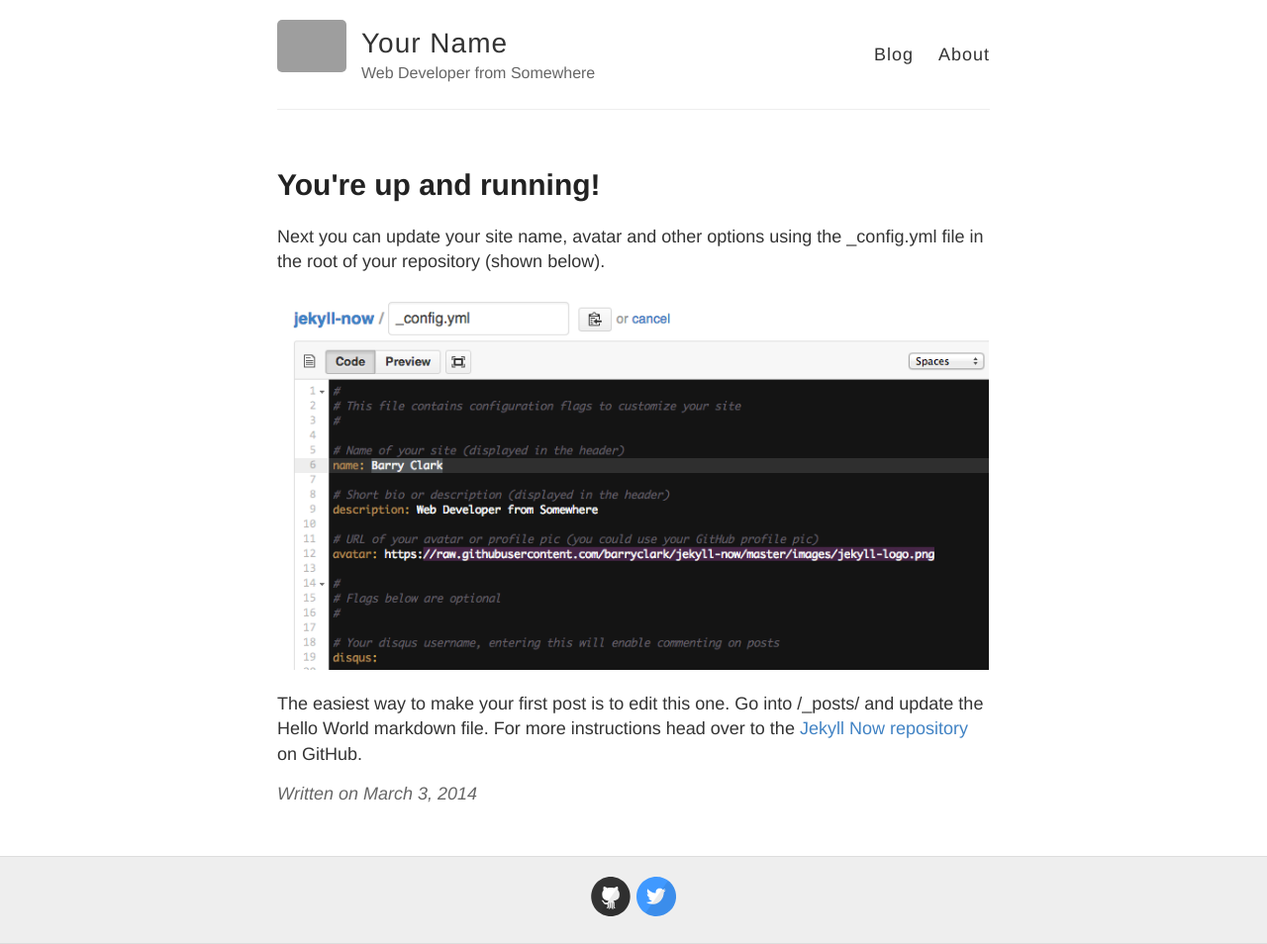
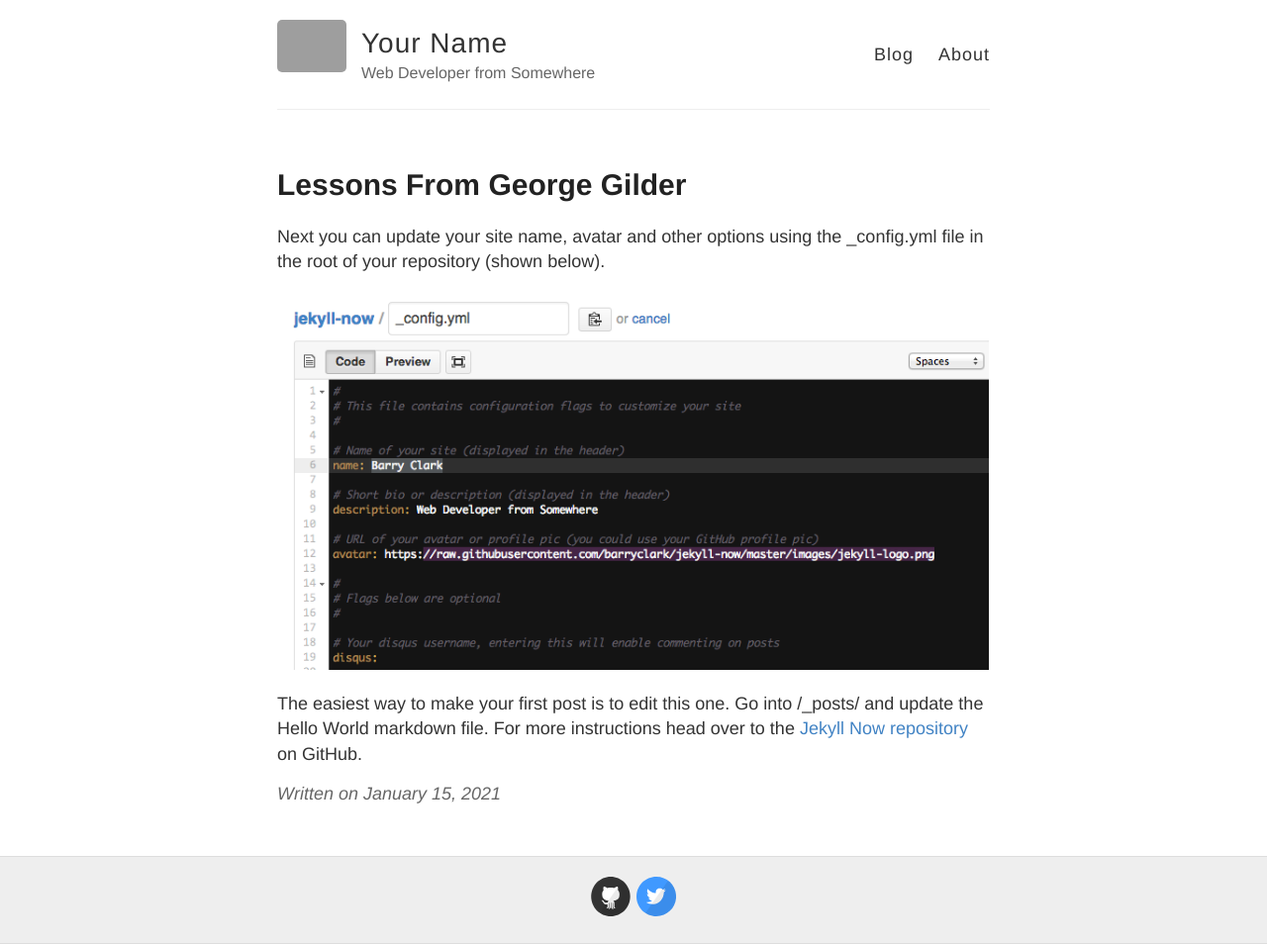
Before and after one commit to poastmil/junsunglee.com, a Jekyll site: the page built from _posts/2021-1-15-Lessons-From-George-Gilder.md, in a window 1280 px wide. Shown: the whole page at 99% size. Built offline with Jekyll 4.4.1, drawn with Linux system fonts in a browser that asks for light colours; grey boxes are pictures that could not be loaded.

Commit message:
Updated first post

```diff
--- a/_posts/2014-3-3-Hello-World.md
+++ b/_posts/2021-1-15-Lessons-From-George-Gilder.md
@@ -1,6 +1,6 @@
 ---
 layout: post
-title: You're up and running!
+title: Lessons From George Gilder
 ---
 
 Next you can update your site name, avatar and other options using the _config.yml file in the root of your repository (shown below).
```
